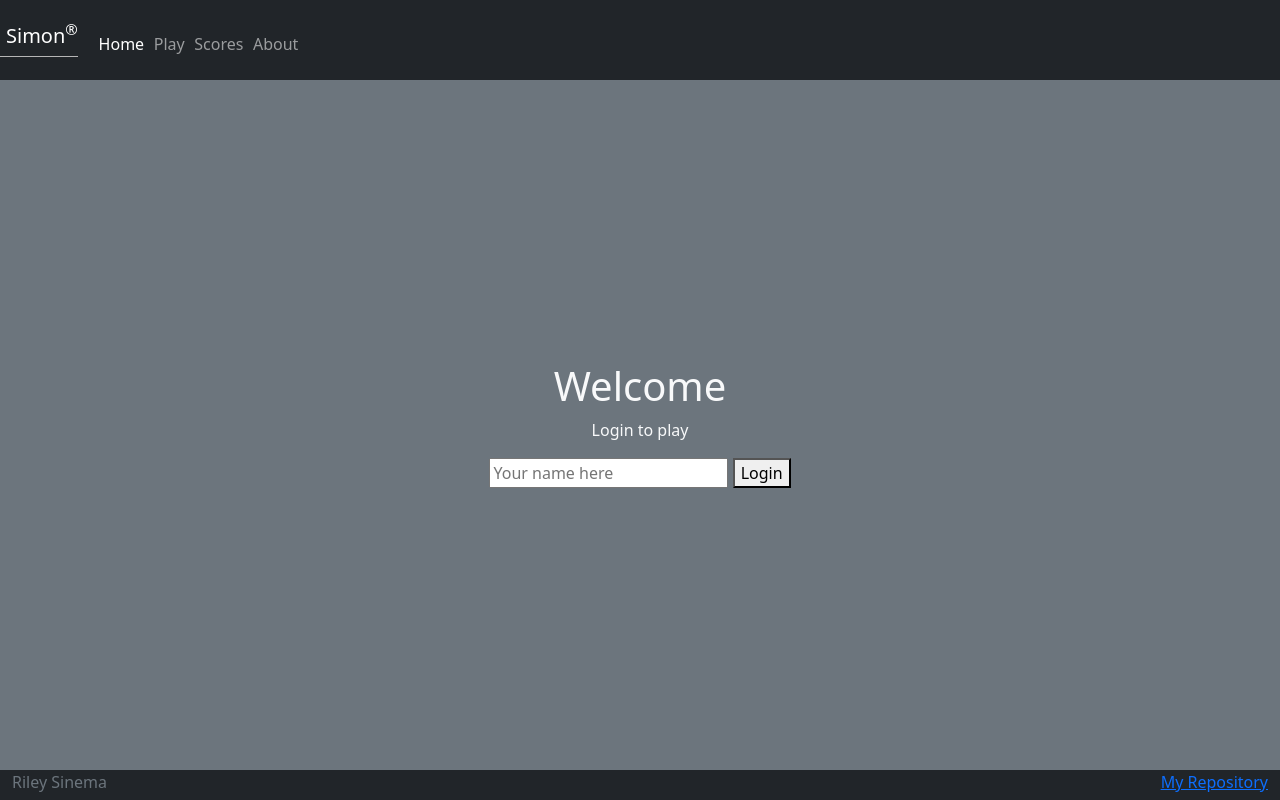
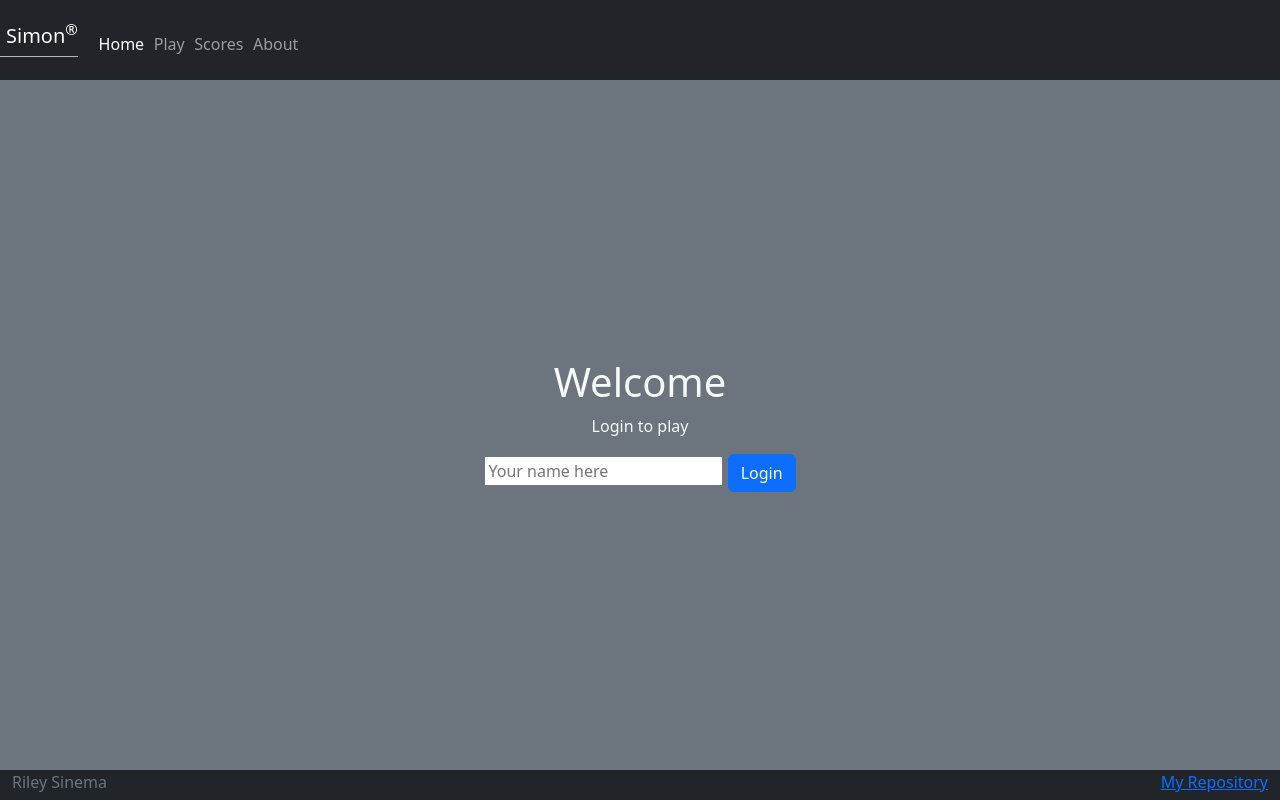
Before and after one commit to rsinema/simon, a plain HTML site: page index.html in a window 1280 px wide. Drawn offline with nearby package versions, Linux system fonts and the light colour scheme.

Commit message:
fixed the login button in index.html

```diff
--- a/index.html
+++ b/index.html
@@ -41,10 +41,10 @@
             <div>
                 <h1>Welcome</h1>
                 <p>Login to play</p>
-                <form method="get" action="play.html">
+                <div>
                     <input type="text" id="name" placeholder="Your name here" />
-                    <button class="btn-primary" onclick="login()">Login</button>
-                </form>
+                    <button class="btn btn-primary" onclick="login()">Login</button>
+                </div>
             </div>
         </main>
 
```
